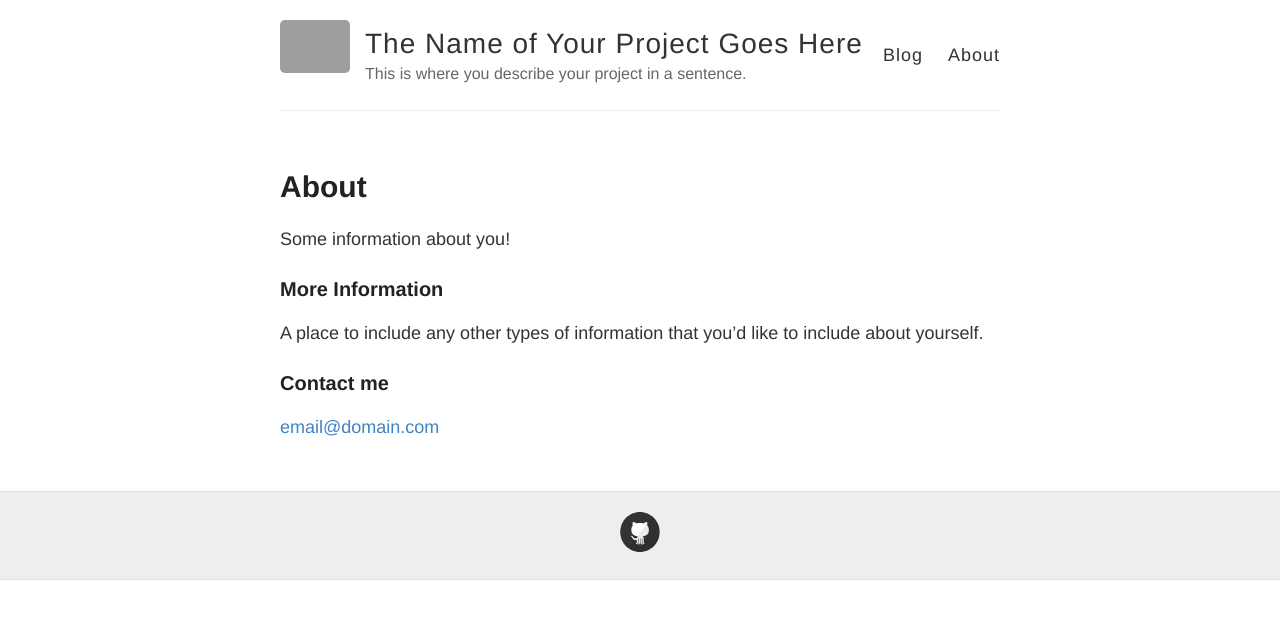
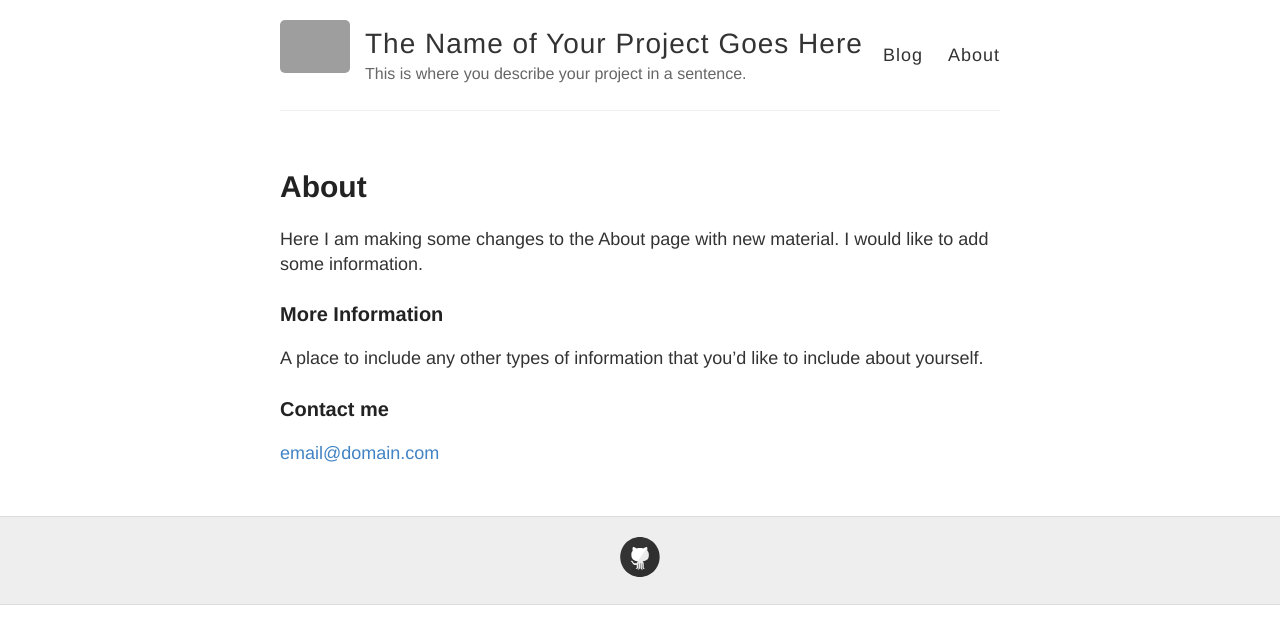
Before and after one commit to HUM-331-Princeton/course, a Jekyll site: the page built from about.md, in a window 1280 px wide. Shown: the top 644 px of the page. Built offline with Jekyll 4.4.1, drawn with Linux system fonts in a browser that asks for light colours; grey boxes are pictures that could not be loaded.

Commit message:
updated about page

```diff
--- a/about.md
+++ b/about.md
@@ -4,7 +4,7 @@ title: About
 permalink: /about/
 ---
 
-Some information about you!
+Here I am making some changes to the About page with new material. I would like to add some information.
 
 ### More Information
 
```
